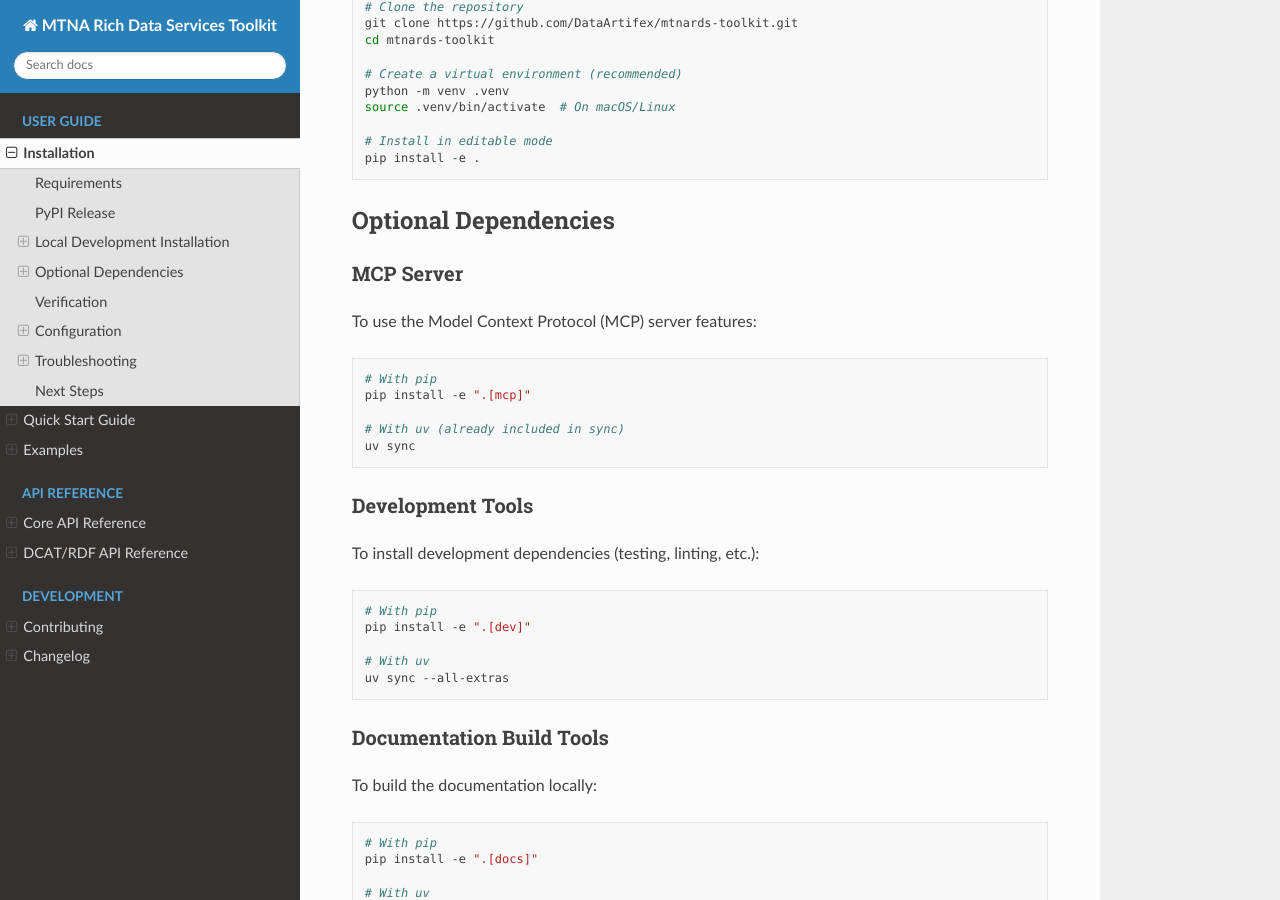
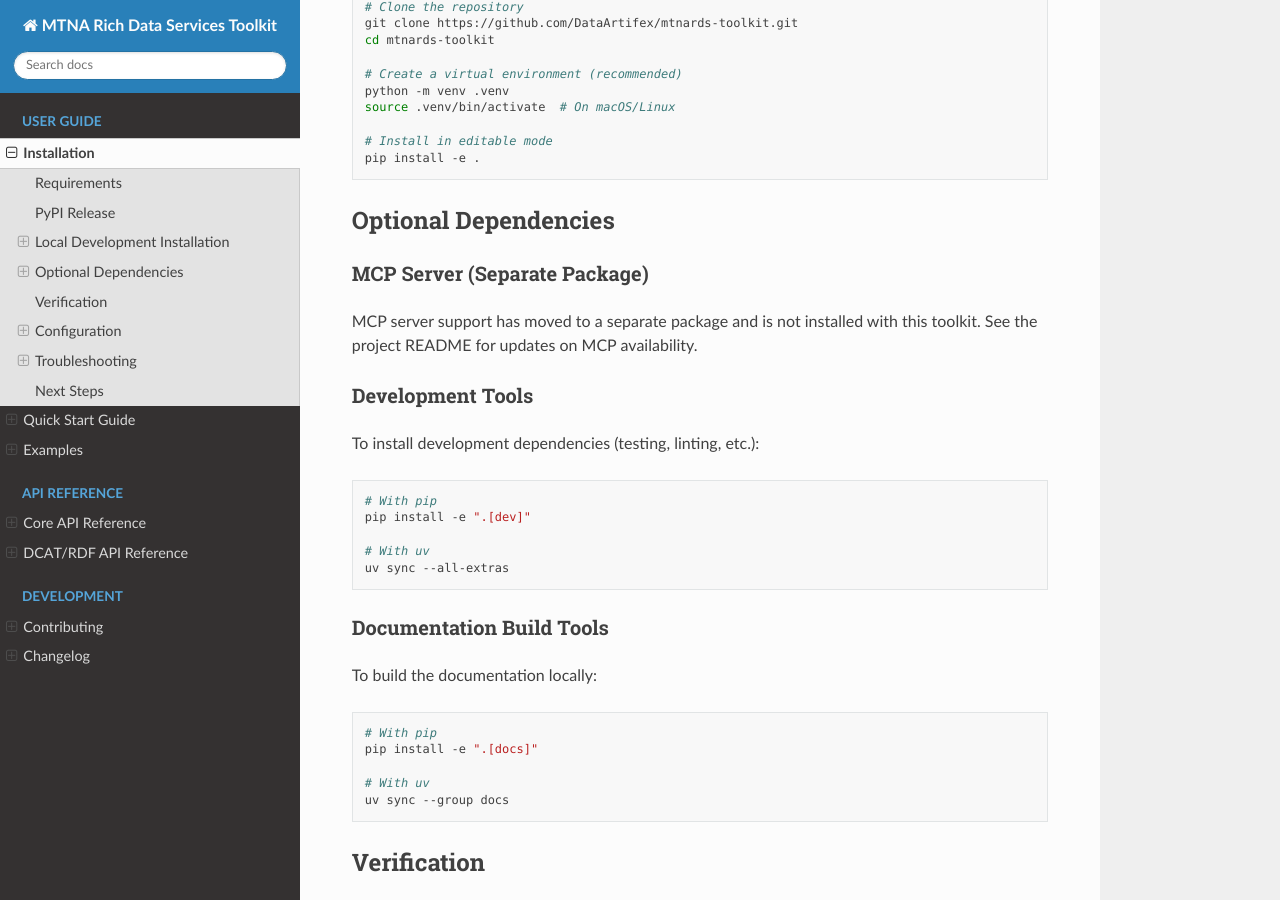
Before and after one commit to DataArtifex/mtnards-toolkit, a Sphinx documentation site: the page built from docs/source/installation.rst, in a window 1280 px wide and 900 px high, scrolled down 970 px. Built offline with Sphinx 7.4.7 and the Read the Docs theme 3.1.0, drawn with Linux system fonts in a browser that asks for light colours.

```diff
--- a/docs/source/contributing.rst
+++ b/docs/source/contributing.rst
@@ -325,7 +325,7 @@ Good commit message examples:
 
 * ``Add support for custom URI schemes in DCAT export``
 * ``Fix variable classification caching issue``
-* ``Update documentation for MCP server configuration``
+* ``Update installation guide for optional dependencies``
 
 Issue Reporting
 ---------------
--- a/docs/source/installation.rst
+++ b/docs/source/installation.rst
@@ -57,18 +57,11 @@ Using pip
 Optional Dependencies
 ---------------------
 
-MCP Server
-~~~~~~~~~~
+MCP Server (Separate Package)
+~~~~~~~~~~~~~~~~~~~~~~~~~~~~~
 
-To use the Model Context Protocol (MCP) server features:
-
-.. code-block:: bash
-
-   # With pip
-   pip install -e ".[mcp]"
-
-   # With uv (already included in sync)
-   uv sync
+MCP server support has moved to a separate package and is not installed with
+this toolkit. See the project README for updates on MCP availability.
 
 Development Tools
 ~~~~~~~~~~~~~~~~~
--- a/docs/source/quickstart.rst
+++ b/docs/source/quickstart.rst
@@ -261,6 +261,5 @@ Next Steps
 ----------
 
 * Explore more detailed :doc:`examples`
-* Learn about the :doc:`mcp_server` for AI integration
 * Read the :doc:`api/core` reference
 * Check out the `GitHub repository <https://github.com/DataArtifex/mtnards-toolkit>`_ for more examples
```
Also changed, not shown: README.md (+2 -3 lines), docs/source/changelog.rst (+1 -6 lines), 2 other files.
